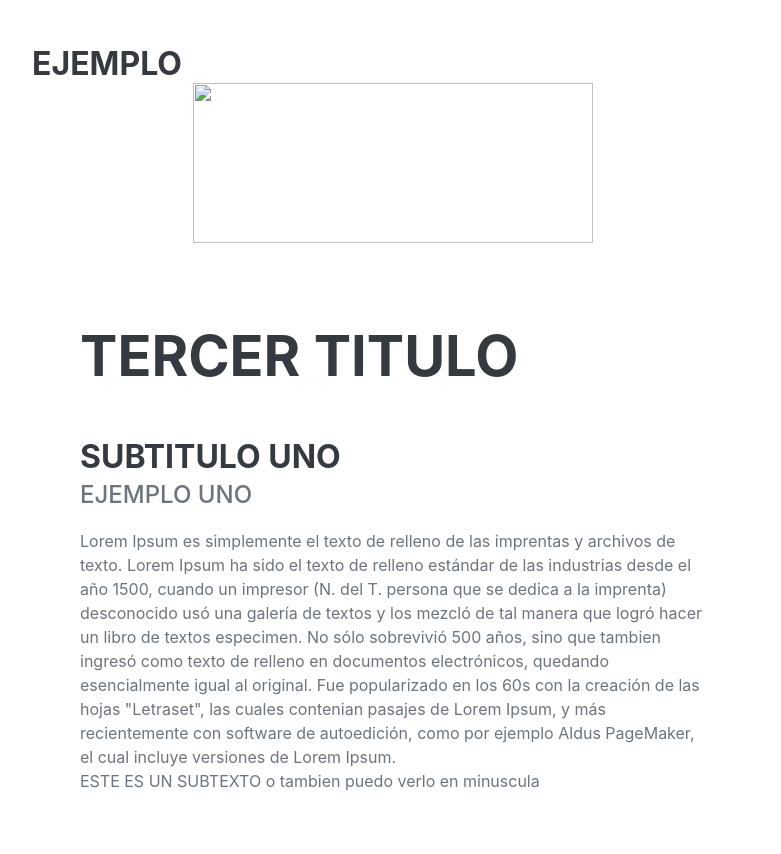
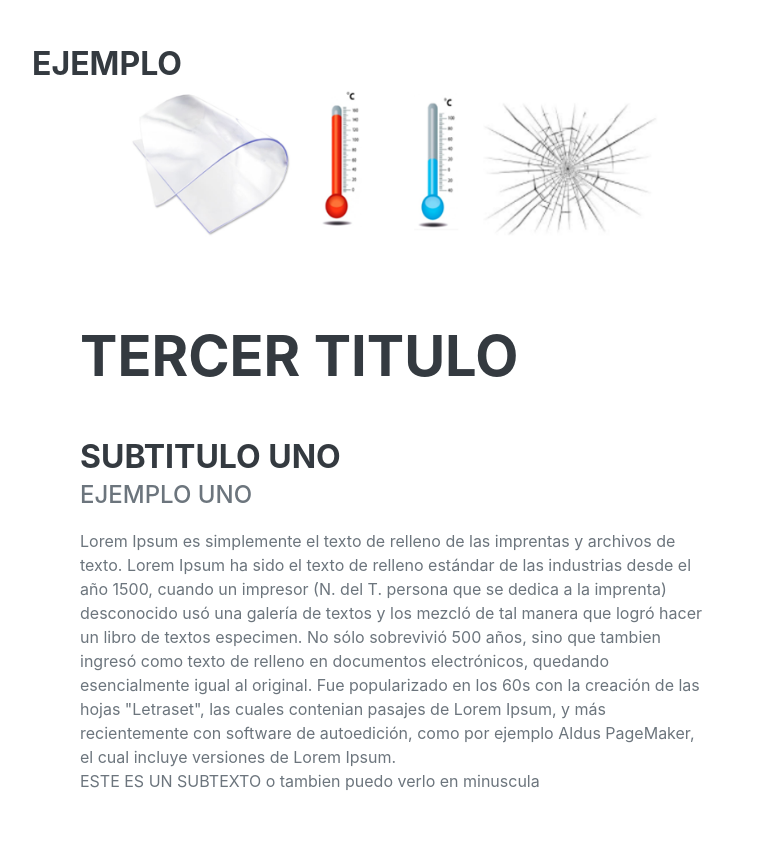
Before and after one commit to Henrry97escolastico/club2learningmarchinsiesbiodegradable, a plain HTML site: page index.html in a window 1280 px wide. Shown: the part 1530-2384 px from the top of the page, without its empty margins (384-1165 px from the left). Drawn offline with nearby package versions, Linux system fonts and the light colour scheme; a web font is replaced by a local one.

Commit message:
Update index.html

```diff
--- a/index.html
+++ b/index.html
@@ -105,7 +105,7 @@ Agrademos a nuestros profesores del club María Ley Flores y Javier Carrillo.  <
                                 y si su Tg es baja se le debe emplear menos calor para que las cadenas comiencen a perfilarse.</div> <!-- INSERTAR SUBTEXTO-->
 
                             <h3 class="mb-0">EJEMPLO</h3> <!-- NOMBRE DEL SEGUNDO SUBTITULO-->
-                            <div align="center"><img src="img/" width="400" height="160"></div>
+                            <div align="center"><img src="img/08.png" width="540" height="160"></div>
 
 
 
```
